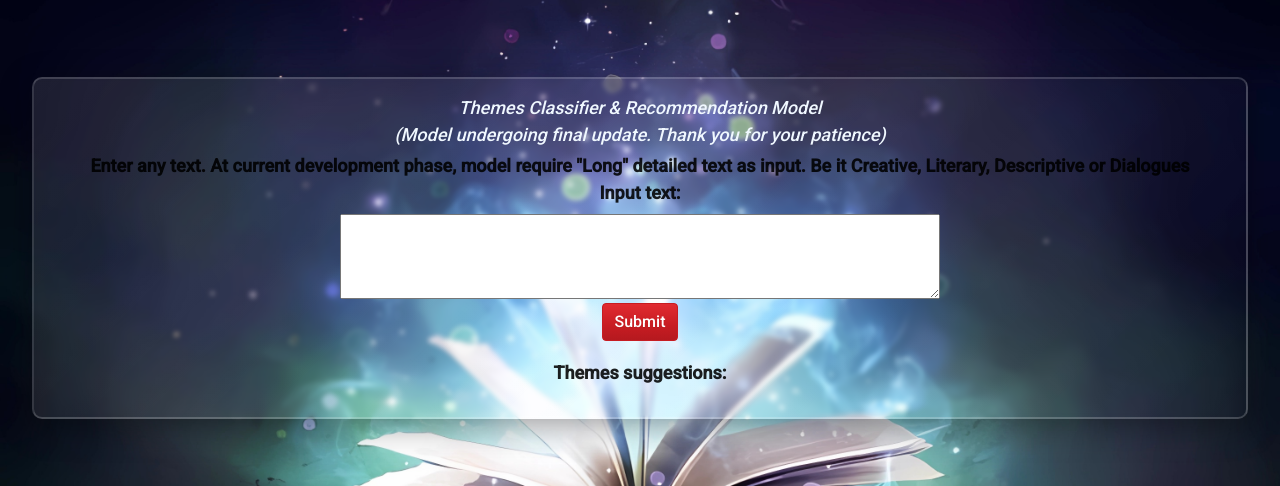
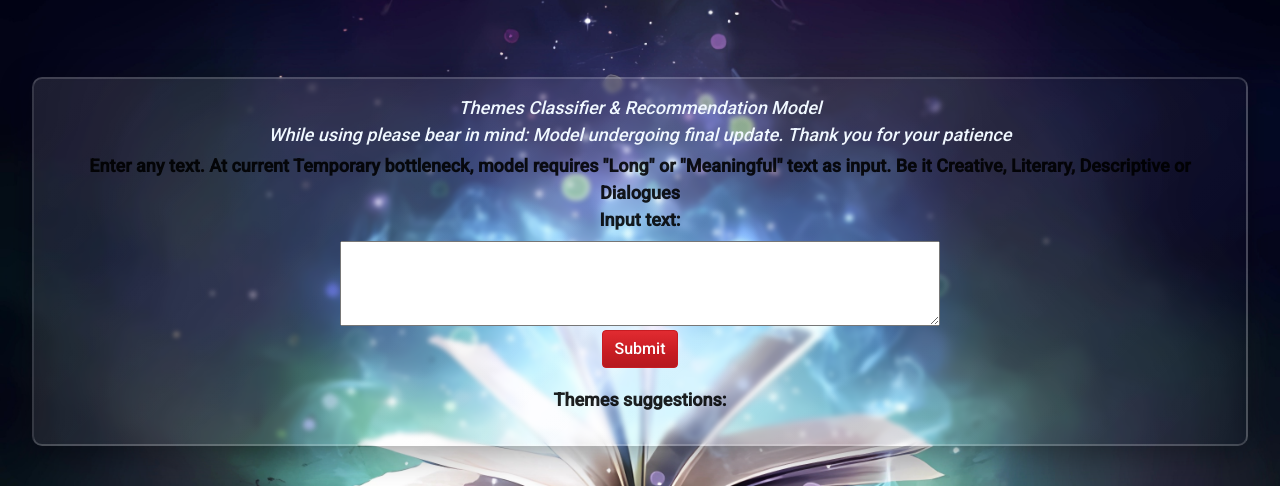
Before and after one commit to tanvir-ishraq/TextThema-Multi-Classifier, a Flask app: page / in a window 1280 px wide. Shown: the part 55-541 px from the top of the page. Run offline with Flask 2, Linux system fonts and the light colour scheme; some libraries are stand-ins or nearby versions.

Commit message:
Update status added

```diff
--- a/templates/index.html
+++ b/templates/index.html
@@ -85,11 +85,12 @@ body {
       <p class="font-italic mb-1"
           style="color: aliceblue;">
         Themes Classifier & Recommendation Model <br>
-        (Model undergoing final update. Thank you for your patience)
+        While using please bear in mind: Model undergoing final update. Thank you for your patience
+        <!-- (Model undergoing final update. Thank you for your patience) -->
       </p>
 
       <label for="text" class="font-weight-bold">
-        Enter any text. At current development phase, model require "Long" detailed text as input. Be it Creative, Literary, Descriptive or Dialogues <br>
+        Enter any text. At current Temporary bottleneck, model requires "Long" or "Meaningful" text as input. Be it Creative, Literary, Descriptive or Dialogues <br>
         Input text:
       </label> <br />
 
```
